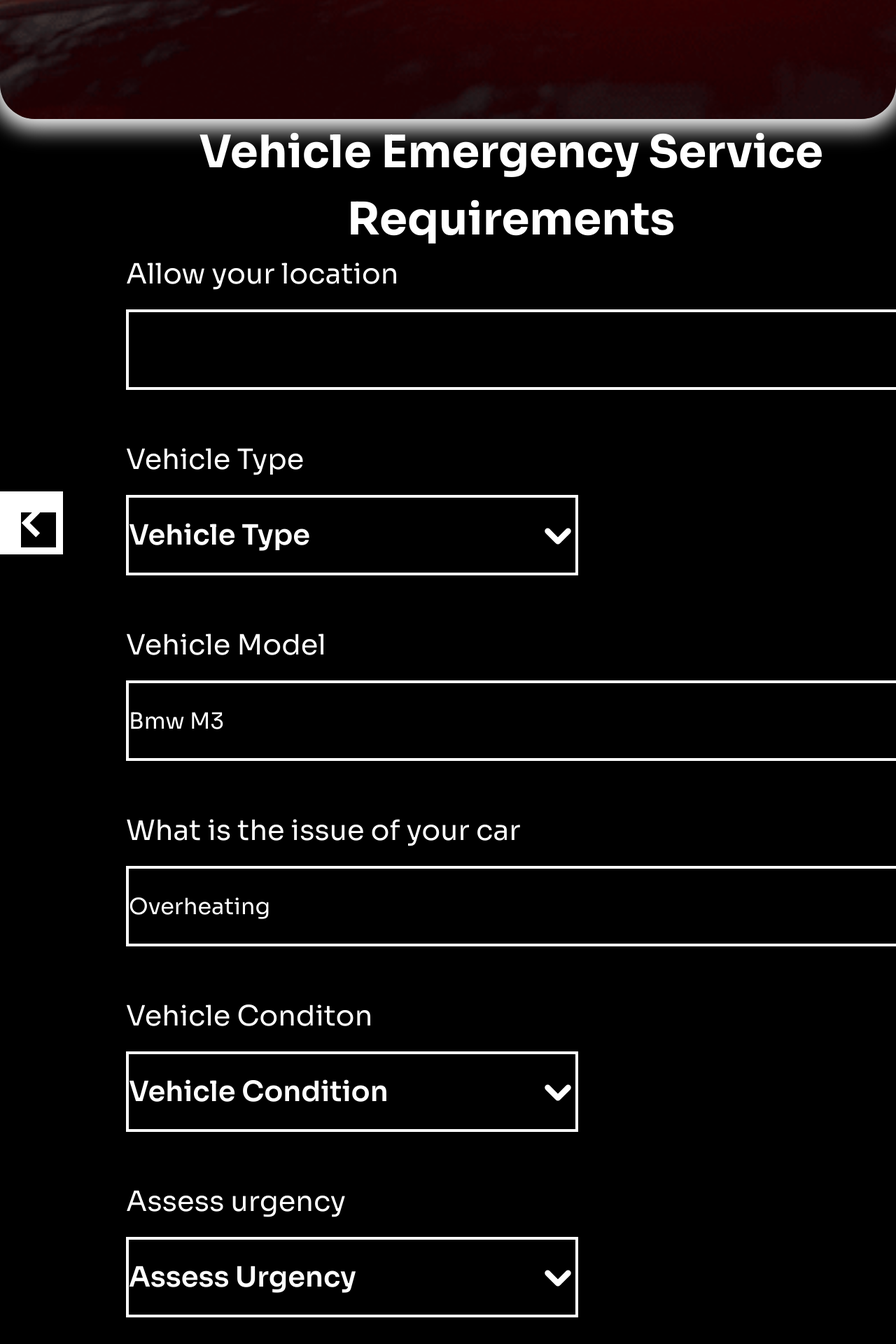
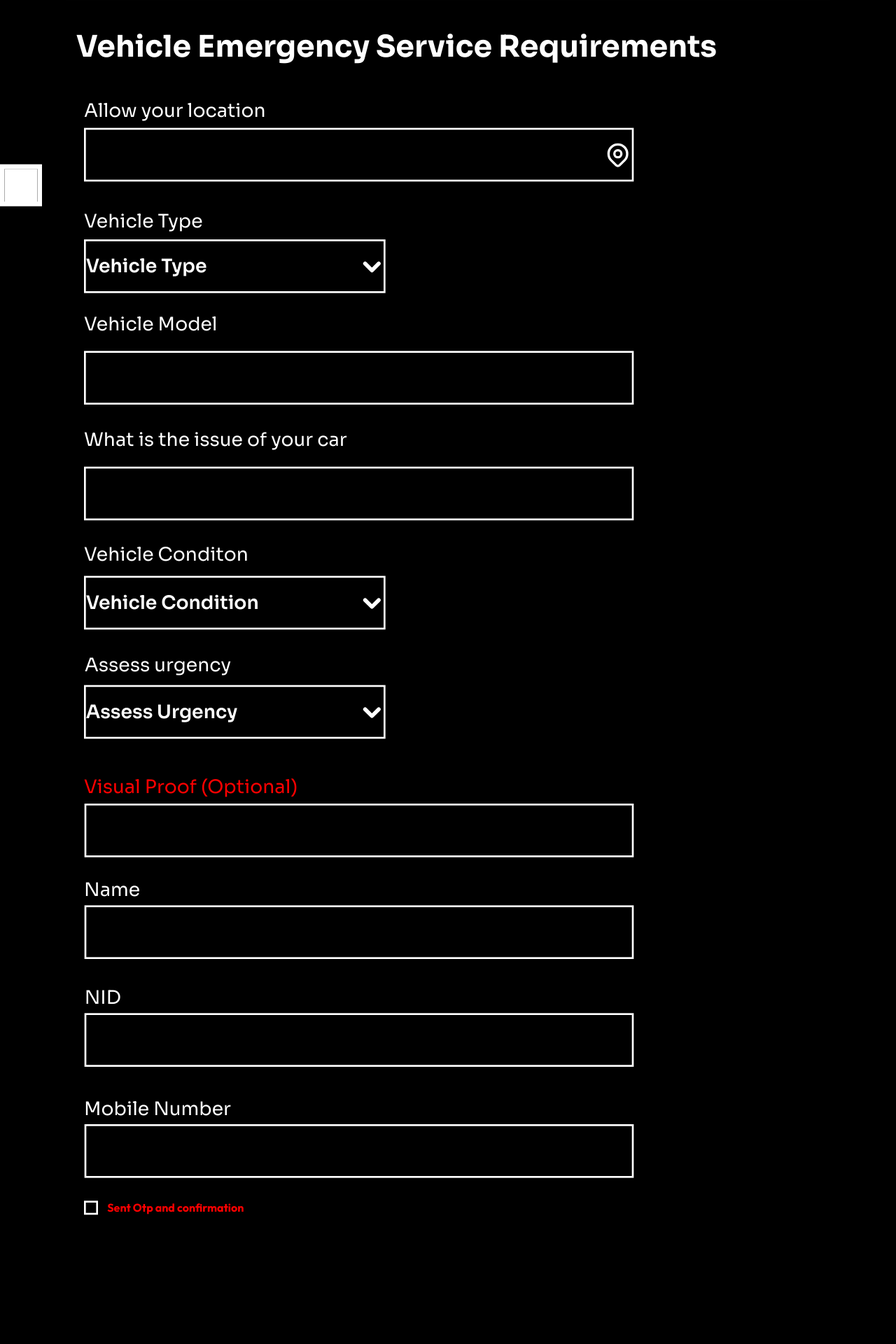
Before and after one commit to WillSerfortx/mechify, a React (Vite) app: page /roadside-request in a window 1280 px wide. Shown: the part 700-2620 px from the top of the page at 70% size. Built offline with nearby package versions, Linux system fonts and the light colour scheme.

Commit message:
feat: use absolute positioning and ScaleWrapper for 100% pixel-perfect Figma mapping on Roadside pages

```diff
--- /dev/null
+++ b/src/components/ScaleWrapper.jsx
@@ -0,0 +1,37 @@
+import { useState, useEffect } from 'react';
+
+export default function ScaleWrapper({ children, height }) {
+  const [scale, setScale] = useState(1);
+
+  useEffect(() => {
+    const handleResize = () => {
+      const windowWidth = window.innerWidth;
+      // The design is fixed at 1920px width
+      const newScale = windowWidth / 1920;
+      setScale(newScale);
+    };
+
+    handleResize(); // Initial calculation
+    window.addEventListener('resize', handleResize);
+    return () => window.removeEventListener('resize', handleResize);
+  }, []);
+
+  return (
+    <div
+      className="bg-black w-full overflow-hidden flex justify-center"
+      style={{ height: `${height * scale}px` }}
+    >
+      <div
+        className="relative bg-black transform-origin-top-left"
+        style={{
+          width: '1920px',
+          height: `${height}px`,
+          transform: `scale(${scale})`,
+          transformOrigin: 'top left'
+        }}
+      >
+        {children}
+      </div>
+    </div>
+  );
+}
--- a/src/pages/RoadsideRequest.jsx
+++ b/src/pages/RoadsideRequest.jsx
@@ -1,9 +1,11 @@
 import { useState, useRef } from 'react';
 import { useNavigate } from 'react-router-dom';
+import ScaleWrapper from '../components/ScaleWrapper';
 
 export default function RoadsideRequest() {
   const navigate = useNavigate();
   const fileInputRef = useRef(null);
+
   const [gpsAllowed, setGpsAllowed] = useState(false);
   const [otpSent, setOtpSent] = useState(false);
   const [fileAdded, setFileAdded] = useState(false);
@@ -44,26 +46,29 @@ export default function RoadsideRequest() {
     navigate('/payment-select', { state: { fromRoadside: true } });
   };
 
-  const DropdownButton = ({ label, options, value, isOpen, setOpen, fieldName, width = "w-[646px]" }) => (
-    <div className={`relative ${width} h-[115px]`}>
+  // Helper for the dropdown boxes
+  const DropdownButton = ({ label, options, value, isOpen, setOpen, fieldName, top, left = 180, width = 646 }) => (
+    <div className={`absolute h-[115px] z-20`} style={{ top: `${top}px`, left: `${left}px`, width: `${width}px` }}>
       <button
         type="button"
         onClick={() => setOpen(!isOpen)}
-        className="w-full h-full border-[4px] border-solid border-white bg-black flex items-center justify-between px-[60px]"
+        className="w-full h-full bg-black border-[4px] border-solid border-white flex items-center justify-between px-[40px] cursor-pointer"
       >
-        <span className="text-[40px] font-semibold text-white">{value ? options.find(o => o.value === value)?.label : label}</span>
+        <span className="font-['Sora'] font-semibold text-[40px] text-white">
+          {value ? options.find(o => o.value === value)?.label : label}
+        </span>
         <svg className={`w-[50px] h-[50px] text-white transition-transform ${isOpen ? 'rotate-180' : ''}`} fill="none" stroke="currentColor" strokeWidth="4" viewBox="0 0 24 24">
           <path strokeLinecap="round" strokeLinejoin="round" d="M19 9l-7 7-7-7" />
         </svg>
       </button>
       {isOpen && (
-        <div className="absolute top-full left-0 w-full bg-black border-[4px] border-t-0 border-white z-20">
+        <div className="absolute top-full left-0 w-full bg-black border-[4px] border-t-0 border-white z-30">
           {options.map(opt => (
             <button
               key={opt.value}
               type="button"
               onClick={() => { setFormData(prev => ({ ...prev, [fieldName]: opt.value })); setOpen(false); }}
-              className="w-full text-left px-[60px] py-[30px] text-[32px] text-white hover:bg-white/10 border-b border-white/20 last:border-0"
+              className="w-full text-left px-[40px] py-[30px] font-['Sora'] text-[32px] text-white hover:bg-white/10 border-b border-white/20 last:border-0"
             >
               {opt.label}
             </button>
@@ -74,165 +79,171 @@ export default function RoadsideRequest() {
   );
 
   return (
-    <div className="bg-black min-h-screen text-white font-sora relative overflow-hidden pb-32">
+    <ScaleWrapper height={4200}>
 
-      {/* ════════════════════════════════════════
-          HERO — Exact copy of landing page
-      ════════════════════════════════════════ */}
-      <section className="pt-[133px] px-[110px] flex justify-center w-full max-w-[1920px] mx-auto">
-        <div className="relative w-full max-w-[1700px] h-[870px] rounded-[50px] shadow-[0px_4px_30px_10px_white] overflow-hidden flex flex-col items-center">
-          <img src="/images/roadside/hero.png" alt="Recovery" className="absolute inset-0 w-full h-full object-cover opacity-50" />
-          <div className="relative z-10 flex flex-col items-center w-full h-full pt-[394px]">
-            <h1 className="text-[64px] font-extrabold text-white text-center leading-normal mb-6">
+      {/* 1:2193 - Hero Image Box */}
+      <div className="absolute h-[870px] left-[110px] rounded-[50px] shadow-[0px_4px_30px_10px_white] top-[133px] w-[1700px]">
+        <img alt="Hero" className="absolute inset-0 max-w-none object-cover opacity-50 pointer-events-none rounded-[50px] w-full h-full" src="/images/roadside/hero.png" />
+      </div>
+
+      {/* 1:2194 - Hero Title */}
+      <p className="absolute font-['Sora'] font-extrabold left-[197px] text-[64px] text-white top-[527px] whitespace-nowrap z-10">
         Vehicle Recovery Services Across Bangladesh
-            </h1>
-            <div className="text-[24px] font-extrabold text-white text-center leading-[1.5] max-w-[1300px]">
+      </p>
+
+      {/* 1:2195 - Hero Subtitle */}
+      <div className="-translate-x-1/2 absolute font-['Sora'] font-extrabold left-[959.5px] text-[24px] text-center text-white top-[629px] whitespace-nowrap z-10 leading-snug">
         <p className="mb-0">Get back on the road quickly and safely with MI Recovery Service – your reliable support in fast jump starts and</p>
         <p className="mb-0">emergency vehicle recovery services. Never let breakdowns break you with our on-the-go transportation</p>
         <p>solutions and emergency fuel delivery.</p>
       </div>
-          </div>
-        </div>
-      </section>
 
-      {/* Back button (Square with thick white border) */}
+      {/* 1:2196 - Back Button */}
       <button
         onClick={() => navigate(-1)}
-        className="absolute left-0 top-[1402px] w-[90px] h-[90px] border-[10px] border-solid border-white flex items-center justify-center bg-black shadow-[inset_20px_20px_0px_0px_white]"
+        className="absolute border-[10px] border-solid border-white left-0 size-[90px] top-[1402px] flex items-center justify-center hover:bg-white/10 transition-colors z-20 shadow-[inset_200px_200px_0px_0px_white]"
       >
-        <svg className="w-[50px] h-[50px] text-white" fill="none" stroke="currentColor" strokeWidth="4" viewBox="0 0 24 24">
+        <svg className="w-[50px] h-[50px] text-black mix-blend-difference" fill="none" stroke="currentColor" strokeWidth="4" viewBox="0 0 24 24">
           <path strokeLinecap="square" strokeLinejoin="miter" d="M15 19l-7-7 7-7" />
         </svg>
       </button>
 
-      {/* ════════════════════════════════════════
-          FORM CONTENT
-      ════════════════════════════════════════ */}
-      <section className="mt-[100px] w-full max-w-[1920px] mx-auto flex flex-col relative" style={{ paddingLeft: '180px' }}>
+      {/* 1:2197 - Form Title */}
+      <p className="-translate-x-1/2 absolute font-['Sora'] font-extrabold left-[849.5px] text-[64px] text-center text-white top-[1103px] whitespace-nowrap">
+        Vehicle Emergency Service Requirements
+      </p>
 
-        <h2 className="text-[64px] font-extrabold text-white mb-[80px] w-full text-center pr-[180px]">
-          Vehicle Emergency Service Requirements
-        </h2>
-
-        <form onSubmit={handleSubmit} className="flex flex-col gap-[70px] w-[1178px]">
-
+      <form onSubmit={handleSubmit}>
         {/* Allow your location */}
-          <div className="flex flex-col gap-[20px]">
-            <label className="text-[40px] text-white font-normal">Allow your location</label>
+        <p className="absolute font-['Sora'] font-normal left-[180px] text-[40px] text-white top-[1258px] whitespace-nowrap">
+          Allow your location
+        </p>
         <div
           onClick={handleLocate}
-              className="w-full h-[115px] border-[4px] border-solid border-white flex items-center justify-between px-[43px] cursor-pointer"
+          className="absolute border-[4px] border-solid border-white h-[115px] left-[180px] top-[1324px] w-[1178px] flex items-center justify-between px-[43px] cursor-pointer bg-black"
         >
-              <span className="text-[32px] text-white">{gpsAllowed ? 'Allowed' : ''}</span>
-              <svg className="w-[50px] h-[50px] text-white" fill="none" stroke="currentColor" strokeWidth="2" viewBox="0 0 24 24">
+          <span className="font-['Sora'] text-[32px] text-white">{gpsAllowed ? 'Allowed' : ''}</span>
+          <svg className="w-[60px] h-[60px] text-white" fill="none" stroke="currentColor" strokeWidth="2" viewBox="0 0 24 24">
             <path strokeLinecap="round" strokeLinejoin="round" d="M17.657 16.657L13.414 20.9a1.998 1.998 0 01-2.827 0l-4.244-4.243a8 8 0 1111.314 0z" />
             <path strokeLinecap="round" strokeLinejoin="round" d="M15 11a3 3 0 11-6 0 3 3 0 016 0z" />
           </svg>
         </div>
-          </div>
 
         {/* Vehicle Type */}
-          <div className="flex flex-col gap-[20px]">
-            <label className="text-[40px] text-white font-normal">Vehicle Type</label>
+        <p className="absolute font-['Sora'] font-normal left-[180px] text-[40px] text-white top-[1495px] whitespace-nowrap">
+          Vehicle Type
+        </p>
         <DropdownButton
-              label="Vehicle Type"
-              options={[{value:'sedan', label:'Sedan'}, {value:'suv', label:'SUV'}]}
-              value={formData.vehicleType}
-              isOpen={vehicleOpen} setOpen={setVehicleOpen} fieldName="vehicleType"
+          label="Vehicle Type" options={[{value:'sedan', label:'Sedan / Saloon'}, {value:'suv', label:'SUV / CrossOver'}]}
+          value={formData.vehicleType} isOpen={vehicleOpen} setOpen={setVehicleOpen} fieldName="vehicleType" top={1563}
         />
-          </div>
 
         {/* Vehicle Model */}
-          <div className="flex flex-col gap-[20px]">
-            <label className="text-[40px] text-white font-normal">Vehicle Model</label>
-            <input type="text" name="vehicleModel" value={formData.vehicleModel} onChange={handleChange} placeholder="Bmw M3" className="w-full h-[115px] border-[4px] border-solid border-white bg-transparent px-[60px] text-[32px] text-white placeholder-white focus:outline-none" />
-          </div>
+        <p className="absolute font-['Sora'] font-normal left-[180px] text-[40px] text-white top-[1715px] whitespace-nowrap">
+          Vehicle Model
+        </p>
+        <input
+          type="text" name="vehicleModel" value={formData.vehicleModel} onChange={handleChange}
+          className="absolute border-[4px] border-solid border-white h-[115px] left-[180px] top-[1802px] w-[1178px] bg-transparent px-[60px] font-['Sora'] text-[32px] text-white focus:outline-none"
+        />
 
         {/* What is the issue */}
-          <div className="flex flex-col gap-[20px]">
-            <label className="text-[40px] text-white font-normal">What is the issue of your car</label>
-            <input type="text" name="issue" value={formData.issue} onChange={handleChange} placeholder="Overheating" className="w-full h-[115px] border-[4px] border-solid border-white bg-transparent px-[65px] text-[32px] text-white placeholder-white focus:outline-none" />
-          </div>
+        <p className="absolute font-['Sora'] font-normal left-[180px] text-[40px] text-white top-[1963px] whitespace-nowrap">
+          What is the issue of your car
+        </p>
+        <input
+          type="text" name="issue" value={formData.issue} onChange={handleChange}
+          className="absolute border-[4px] border-solid border-white h-[115px] left-[180px] top-[2050px] w-[1178px] bg-transparent px-[65px] font-['Sora'] text-[32px] text-white focus:outline-none"
+        />
 
         {/* Vehicle Condition */}
-          <div className="flex flex-col gap-[20px]">
-            <label className="text-[40px] text-white font-normal">Vehicle Conditon</label>
+        <p className="absolute font-['Sora'] font-normal left-[180px] text-[40px] text-white top-[2208px] whitespace-nowrap">
+          Vehicle Conditon
+        </p>
         <DropdownButton
-              label="Vehicle Condition"
-              options={[{value:'running', label:'Running'}, {value:'stopped', label:'Stopped'}]}
-              value={formData.vehicleCondition}
-              isOpen={conditionOpen} setOpen={setConditionOpen} fieldName="vehicleCondition"
+          label="Vehicle Condition" options={[{value:'running', label:'Running'}, {value:'stopped', label:'Stopped'}]}
+          value={formData.vehicleCondition} isOpen={conditionOpen} setOpen={setConditionOpen} fieldName="vehicleCondition" top={2284}
         />
-          </div>
 
         {/* Assess Urgency */}
-          <div className="flex flex-col gap-[20px]">
-            <label className="text-[40px] text-white font-normal">Assess urgency</label>
+        <p className="absolute font-['Sora'] font-normal left-[181px] text-[40px] text-white top-[2446px] whitespace-nowrap">
+          Assess urgency
+        </p>
         <DropdownButton
-              label="Assess Urgency"
-              options={[{value:'high', label:'High'}, {value:'low', label:'Low'}]}
-              value={formData.urgency}
-              isOpen={urgencyOpen} setOpen={setUrgencyOpen} fieldName="urgency"
+          label="Assess Urgency" options={[{value:'high', label:'High'}, {value:'low', label:'Low'}]}
+          value={formData.urgency} isOpen={urgencyOpen} setOpen={setUrgencyOpen} fieldName="urgency" top={2518}
         />
-          </div>
 
         {/* Visual Proof */}
-          <div className="flex flex-col gap-[20px]">
-            <label className="text-[40px] text-white font-normal">Visual Proof (Optional)</label>
-            <div onClick={() => {fileInputRef.current?.click(); setFileAdded(true);}} className="w-full h-[115px] border-[4px] border-solid border-white flex items-center px-[62px] cursor-pointer">
-              <span className="text-[32px] text-white">{fileAdded ? '1 FIle Added' : ''}</span>
+        <p className="absolute font-['Sora'] font-normal left-[180px] text-[40px] text-[red] top-[2707px] whitespace-nowrap">
+          Visual Proof (Optional)
+        </p>
+        <div
+          onClick={() => {fileInputRef.current?.click(); setFileAdded(true);}}
+          className="absolute border-[4px] border-solid border-white h-[115px] left-[181px] top-[2772px] w-[1177px] flex items-center px-[62px] cursor-pointer bg-black"
+        >
+          <span className="font-['Sora'] text-[32px] text-white">{fileAdded ? '1 FIle Added' : ''}</span>
         </div>
         <input ref={fileInputRef} type="file" className="hidden" />
-          </div>
 
         {/* Name */}
-          <div className="flex flex-col gap-[20px]">
-            <label className="text-[40px] text-white font-normal">Name</label>
-            <input type="text" name="name" value={formData.name} onChange={handleChange} placeholder="Mahi" className="w-full h-[115px] border-[4px] border-solid border-white bg-transparent px-[54px] text-[32px] text-white placeholder-white focus:outline-none" />
-          </div>
+        <p className="absolute font-['Sora'] font-normal left-[180px] text-[40px] text-white top-[2927px] whitespace-nowrap">
+          Name
+        </p>
+        <input
+          type="text" name="name" value={formData.name} onChange={handleChange}
+          className="absolute border-[4px] border-solid border-white h-[115px] left-[181px] top-[2990px] w-[1177px] bg-transparent px-[54px] font-['Sora'] text-[32px] text-white focus:outline-none"
+        />
 
         {/* NID */}
-          <div className="flex flex-col gap-[20px]">
-            <label className="text-[40px] text-white font-normal">NID</label>
-            <input type="text" name="nid" value={formData.nid} onChange={handleChange} placeholder="019898739842759837582572857285" className="w-full h-[115px] border-[4px] border-solid border-white bg-transparent px-[58px] text-[32px] text-white placeholder-white focus:outline-none tracking-widest" />
-          </div>
+        <p className="absolute font-['Sora'] font-normal left-[181px] text-[40px] text-white top-[3158px] whitespace-nowrap">
+          NID
+        </p>
+        <input
+          type="text" name="nid" value={formData.nid} onChange={handleChange}
+          className="absolute border-[4px] border-solid border-white h-[115px] left-[181px] top-[3221px] w-[1177px] bg-transparent px-[58px] font-['Sora'] text-[32px] text-white focus:outline-none tracking-widest"
+        />
 
         {/* Mobile Number */}
-          <div className="flex flex-col gap-[20px]">
-            <label className="text-[40px] text-white font-normal">Mobile Number</label>
-            <input type="tel" name="mobile" value={formData.mobile} onChange={handleChange} placeholder="01516520602" className="w-full h-[115px] border-[4px] border-solid border-white bg-transparent px-[38px] text-[32px] text-white placeholder-white focus:outline-none" />
-          </div>
+        <p className="absolute font-['Sora'] font-normal left-[180px] text-[40px] text-white top-[3396px] whitespace-nowrap">
+          Mobile Number
+        </p>
+        <input
+          type="tel" name="mobile" value={formData.mobile} onChange={handleChange}
+          className="absolute border-[4px] border-solid border-white h-[115px] left-[181px] top-[3459px] w-[1177px] bg-transparent px-[38px] font-['Sora'] text-[32px] text-white focus:outline-none"
+        />
 
-          {/* Send OTP Checkbox */}
+        {/* Sent Otp and confirmation */}
         {!otpSent && (
-            <div className="flex items-center gap-[20px] mt-[20px] cursor-pointer" onClick={handleSendOTP}>
+          <div className="absolute left-[180px] top-[3620px] flex items-center gap-[20px] cursor-pointer" onClick={handleSendOTP}>
              <div className="w-[30px] h-[30px] border-[4px] border-white bg-transparent"></div>
-               <span className="text-[#ff0202] text-[24px] font-bold">Sent Otp and confirmation</span>
+             <span className="text-[red] text-[24px] font-bold">Sent Otp and confirmation</span>
           </div>
         )}
 
         {/* Enter OTP */}
         {otpSent && (
-            <div className="flex flex-col gap-[20px]">
-              <label className="text-[40px] text-white font-normal pl-[7px]">Enter Otp</label>
-              <input type="text" name="otp" value={formData.otp} onChange={handleChange} placeholder="5647" maxLength="4" className="w-full h-[115px] border-[4px] border-solid border-white bg-transparent px-[38px] text-[32px] text-white placeholder-white focus:outline-none" />
-            </div>
+          <>
+            <p className="absolute font-['Sora'] font-normal left-[187px] text-[40px] text-white top-[3601px] whitespace-nowrap">
+              Enter Otp
+            </p>
+            <input
+              type="text" name="otp" value={formData.otp} onChange={handleChange} maxLength="4"
+              className="absolute border-[4px] border-solid border-white h-[115px] left-[180px] top-[3677px] w-[1177px] bg-transparent px-[38px] font-['Sora'] text-[32px] text-white focus:outline-none tracking-widest"
+            />
+          </>
         )}
 
-          {/* Confirm Button */}
+        {/* Confirm Request Button */}
         {otpSent && (
-             <div className="flex justify-end mt-[100px]">
            <button
              type="submit"
-                 className="bg-[#ff0202] w-[667px] h-[119px] rounded-[50px] flex items-center justify-center text-[48px] font-bold text-white shadow-[0_0_20px_rgba(255,2,2,0.5)]"
+             className="absolute bg-[#ff0202] h-[119px] left-[1170px] rounded-[50px] top-[3931px] w-[667px] flex items-center justify-center hover:bg-red-700 transition-colors"
            >
-                 Confirm Request
+             <span className="font-['Sora'] font-bold text-[48px] text-white">Confirm Request</span>
            </button>
-             </div>
         )}
-
       </form>
-      </section>
-    </div>
+    </ScaleWrapper>
   );
 }
```
Also changed, not shown: src/pages/RoadsideLanding.jsx (+78 -81 lines). Lines whose indentation alone changed are shown as unchanged.
